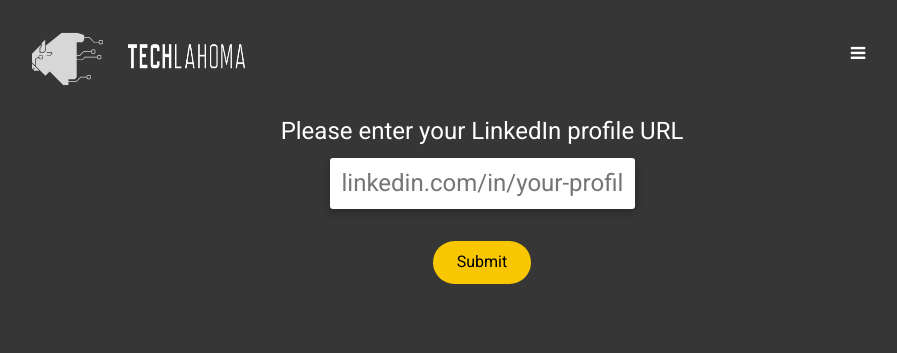
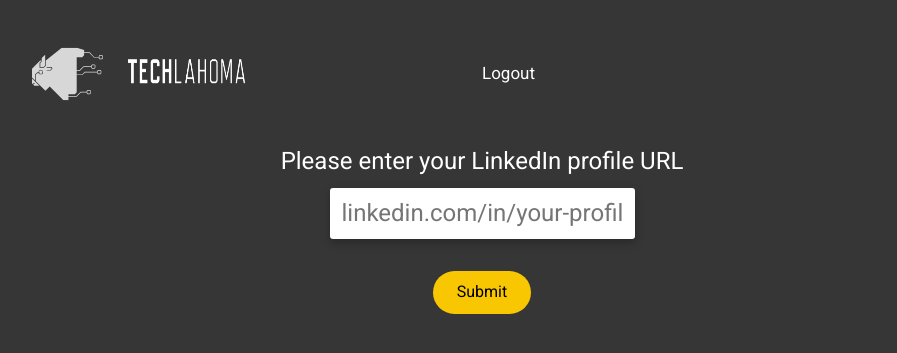
Before and after one commit to douglahoma/techlahoma-private, a Flask app: page /linkedin in a window 1280 px wide. Shown: the top 353 px of the page, without its empty margins (182-1079 px from the left). Run offline with Flask 3, Linux system fonts and the light colour scheme.

Commit message:
fixed silly typo

```diff
--- a/app/static/base.css
+++ b/app/static/base.css
@@ -32,6 +32,7 @@
 header {
   display: flex;
   flex-direction: row;
+  align-items: center;
   /* width: 100%;
   box-sizing: border-box; */
   /* align-items: center; */
@@ -95,13 +96,33 @@
 }
 /* Add a grey background color on mouse-over */
 .topnav a:hover {
-  background-color: #ddd;
-  color: black;
+  border: 1px solid #F8C702;
 }
 /* Style the active link */
 .active {
   background-color: #04AA6D;
   color: white;
+}
+
+/* media query width greater than 900 */
+@media screen and (min-width: 900px) {
+  .topnav {
+    display: flex;
+    justify-content: space-between;
+    align-items: center;
+    height: 100px;
+  }
+  .topnav a {
+    padding: 12px 24px;
+  }
+  .topnav a.icon {
+    display: none;
+  }
+  .topnav #myLinks {
+    display: flex;
+    justify-content: space-between;
+    align-items: center;
+  }
 }
 
 /* ------------------ COMPONENTS ------------------ */
```
Also changed, not shown: app/neoncrm.py (+5 -5 lines).
